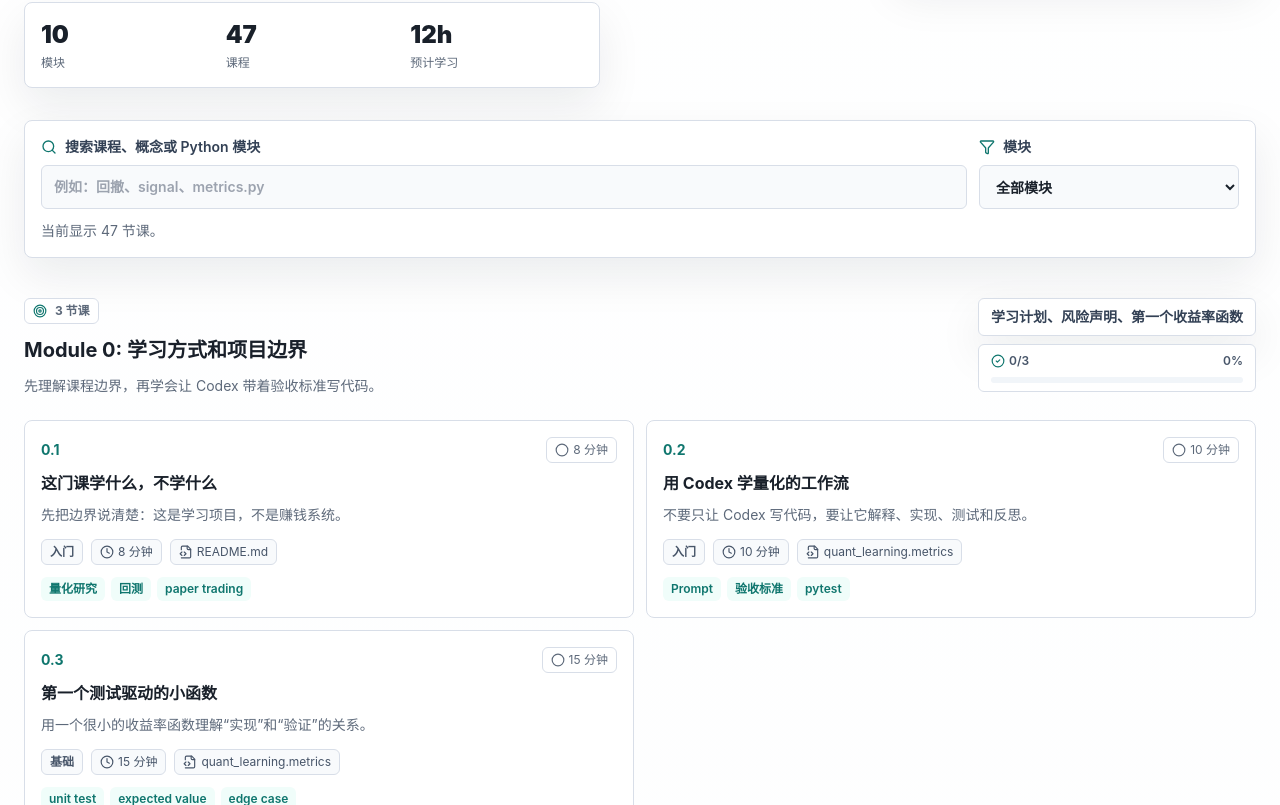
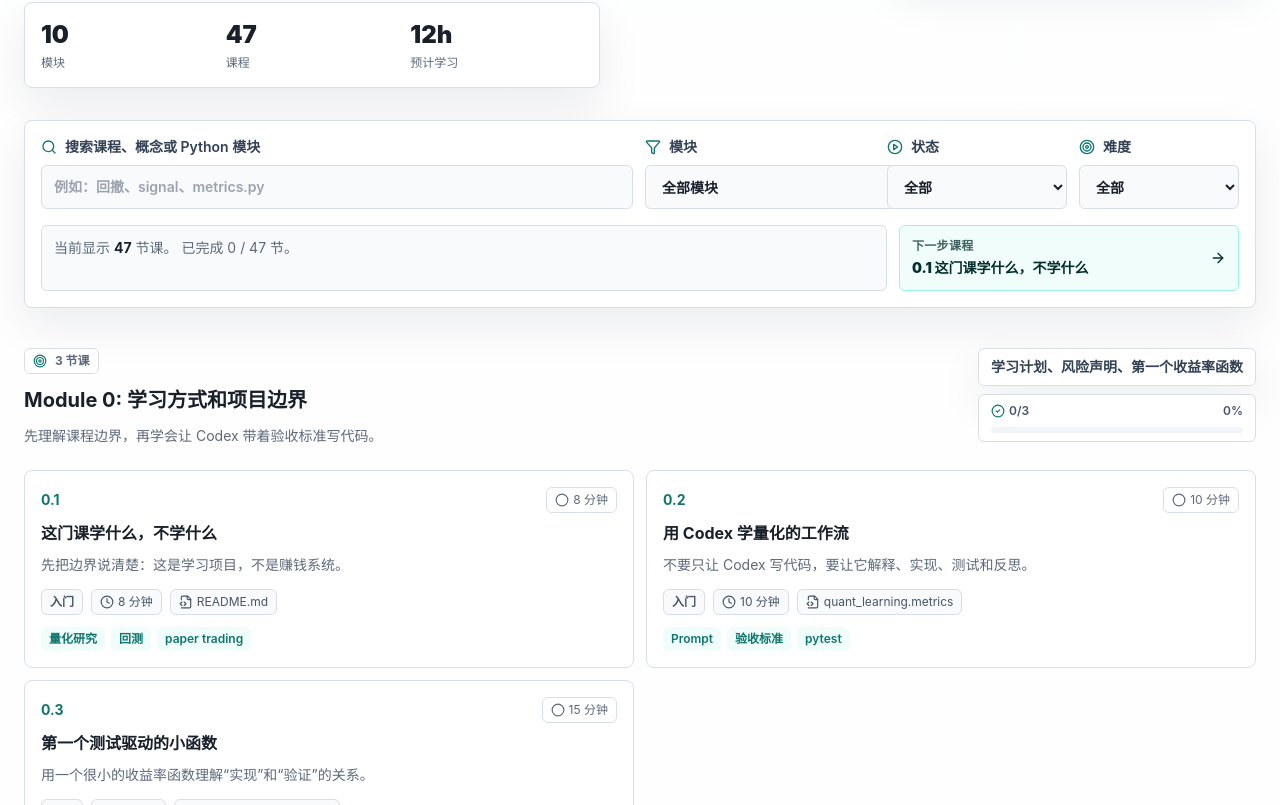
Before and after one commit to ZeyuZuo/learn-quant-with-codex, a Next.js app in the folder web/: page /courses in a window 1280 px wide. Shown: the part 395-1200 px from the top of the page. Built offline with nearby package versions, Linux system fonts and the light colour scheme.

Commit message:
Enhance course catalog learning controls

```diff
--- a/web/src/components/courses/CourseCatalog.tsx
+++ b/web/src/components/courses/CourseCatalog.tsx
@@ -1,14 +1,22 @@
 "use client";
 
+import Link from "next/link";
 import { useMemo, useState } from "react";
-import { CheckCircle2, Filter, Milestone, Search, Target } from "lucide-react";
+import { ArrowRight, CheckCircle2, Filter, Milestone, PlayCircle, RotateCcw, Search, Target } from "lucide-react";
 import { courseModules } from "@/lib/courses";
 import { CourseProgressList } from "@/components/progress/CourseProgressList";
 import { ModuleProgress } from "@/components/progress/ModuleProgress";
+import { useLessonProgress } from "@/lib/progress";
+
+type StatusFilter = "all" | "todo" | "done";
+type DifficultyFilter = "all" | "入门" | "基础" | "进阶";
 
 export function CourseCatalog() {
   const [query, setQuery] = useState("");
   const [moduleId, setModuleId] = useState("all");
+  const [status, setStatus] = useState<StatusFilter>("all");
+  const [difficulty, setDifficulty] = useState<DifficultyFilter>("all");
+  const progress = useLessonProgress();
 
   const filteredModules = useMemo(() => {
     const normalizedQuery = query.trim().toLowerCase();
@@ -21,16 +29,32 @@ export function CourseCatalog() {
             return true;
           }
           const haystack = [lesson.id, lesson.title, lesson.subtitle, lesson.pythonModule, ...lesson.concepts].join(" ").toLowerCase();
-          return haystack.includes(normalizedQuery);
+          const matchesQuery = haystack.includes(normalizedQuery);
+          const matchesDifficulty = difficulty === "all" || lesson.difficulty === difficulty;
+          const completed = progress.completedSet.has(lesson.slug);
+          const matchesStatus =
+            status === "all" || !progress.ready || (status === "done" && completed) || (status === "todo" && !completed);
+
+          return matchesQuery && matchesDifficulty && matchesStatus;
         }),
       }))
-      .filter((module) => module.lessons.length > 0 || !normalizedQuery);
-  }, [moduleId, query]);
+      .filter((module) => module.lessons.length > 0 || (!normalizedQuery && difficulty === "all" && status === "all"));
+  }, [difficulty, moduleId, progress.completedSet, progress.ready, query, status]);
+
+  const visibleLessons = filteredModules.reduce((sum, module) => sum + module.lessons.length, 0);
+  const hasActiveFilters = query.trim().length > 0 || moduleId !== "all" || status !== "all" || difficulty !== "all";
+
+  function clearFilters() {
+    setQuery("");
+    setModuleId("all");
+    setStatus("all");
+    setDifficulty("all");
+  }
 
   return (
     <>
       <section className="mt-8 rounded-lg border border-line bg-white p-4 shadow-soft">
-        <div className="grid gap-3 lg:grid-cols-[1fr_260px]">
+        <div className="grid gap-3 lg:grid-cols-[1fr_230px_180px_160px]">
           <label className="grid gap-2 text-sm font-semibold text-slate-700">
             <span className="inline-flex items-center gap-2">
               <Search className="h-4 w-4 text-accent" />
@@ -61,9 +85,94 @@ export function CourseCatalog() {
               ))}
             </select>
           </label>
+          <label className="grid gap-2 text-sm font-semibold text-slate-700">
+            <span className="inline-flex items-center gap-2">
+              <PlayCircle className="h-4 w-4 text-accent" />
+              状态
+            </span>
+            <select
+              value={status}
+              onChange={(event) => setStatus(event.target.value as StatusFilter)}
+              className="min-h-11 rounded-md border border-line bg-slate-50 px-3 text-sm text-ink outline-none transition focus:border-accent focus:bg-white focus:ring-2 focus:ring-accent/20"
+            >
+              <option value="all">全部</option>
+              <option value="todo">未完成</option>
+              <option value="done">已完成</option>
+            </select>
+          </label>
+          <label className="grid gap-2 text-sm font-semibold text-slate-700">
+            <span className="inline-flex items-center gap-2">
+              <Target className="h-4 w-4 text-accent" />
+              难度
+            </span>
+            <select
+              value={difficulty}
+              onChange={(event) => setDifficulty(event.target.value as DifficultyFilter)}
+              className="min-h-11 rounded-md border border-line bg-slate-50 px-3 text-sm text-ink outline-none transition focus:border-accent focus:bg-white focus:ring-2 focus:ring-accent/20"
+            >
+              <option value="all">全部</option>
+              <option value="入门">入门</option>
+              <option value="基础">基础</option>
+              <option value="进阶">进阶</option>
+            </select>
+          </label>
         </div>
-        <p className="mt-3 text-sm text-muted">当前显示 {filteredModules.reduce((sum, module) => sum + module.lessons.length, 0)} 节课。</p>
+
+        <div className="mt-4 grid gap-3 lg:grid-cols-[1fr_340px]">
+          <div className="rounded-md border border-line bg-slate-50 p-3">
+            <div className="flex flex-wrap items-center justify-between gap-3">
+              <p className="text-sm text-muted">
+                当前显示 <span className="font-bold text-ink">{visibleLessons}</span> 节课。
+                {progress.ready ? ` 已完成 ${progress.completedCount} / ${progress.totalCount} 节。` : " 正在读取本地进度。"}
+              </p>
+              {hasActiveFilters ? (
+                <button
+                  type="button"
+                  onClick={clearFilters}
+                  className="inline-flex items-center gap-2 rounded-md border border-line bg-white px-3 py-2 text-sm font-bold text-ink transition hover:border-accent hover:text-accent"
+                >
+                  <RotateCcw className="h-4 w-4" />
+                  清除筛选
+                </button>
+              ) : null}
+            </div>
+          </div>
+
+          {progress.ready ? (
+            <Link
+              href={`/courses/${progress.nextLesson.slug}`}
+              className="rounded-md border border-teal-200 bg-teal-50 p-3 text-teal-950 transition hover:border-teal-300 hover:bg-teal-100"
+            >
+              <div className="flex items-center justify-between gap-3">
+                <div>
+                  <div className="text-xs font-black uppercase tracking-wide opacity-75">下一步课程</div>
+                  <div className="mt-1 text-sm font-black">
+                    {progress.nextLesson.id} {progress.nextLesson.title}
+                  </div>
+                </div>
+                <ArrowRight className="h-4 w-4 shrink-0" />
+              </div>
+            </Link>
+          ) : (
+            <div className="rounded-md border border-line bg-slate-50 p-3 text-sm font-bold text-muted">读取下一步课程中</div>
+          )}
+        </div>
       </section>
+
+      {visibleLessons === 0 ? (
+        <section className="mt-10 rounded-lg border border-amber-200 bg-amber-50 p-5 text-amber-950">
+          <h2 className="text-lg font-black">没有找到匹配课程</h2>
+          <p className="mt-2 text-sm leading-7">换一个关键词，或清除状态、难度和模块筛选后再看完整学习路径。</p>
+          <button
+            type="button"
+            onClick={clearFilters}
+            className="mt-4 inline-flex items-center gap-2 rounded-md bg-amber-950 px-3 py-2 text-sm font-bold text-white transition hover:bg-amber-900"
+          >
+            <RotateCcw className="h-4 w-4" />
+            清除筛选
+          </button>
+        </section>
+      ) : null}
 
       <div className="mt-10 grid gap-10">
         {filteredModules.map((module, moduleIndex) => (
@@ -87,14 +196,24 @@ export function CourseCatalog() {
               </div>
             </div>
 
+            {module.lessons.length > 0 ? (
               <div className="mt-5 grid gap-3 md:grid-cols-2">
                 <CourseProgressList lessons={module.lessons} />
               </div>
+            ) : (
+              <div className="mt-5 rounded-lg border border-line bg-slate-50 p-4 text-sm leading-7 text-muted">本模块下没有匹配当前筛选条件的课程。</div>
+            )}
 
             <div className="mt-5 rounded-lg border border-teal-200 bg-teal-50 p-4">
+              <div className="flex flex-wrap items-center justify-between gap-3">
                 <div className="flex items-center gap-2 text-sm font-bold text-teal-950">
                   <Milestone className="h-4 w-4" />
                   Mini Project: {module.miniProject.title}
+                </div>
+                <Link href={`/projects#${module.id}`} className="inline-flex items-center gap-2 rounded-md bg-teal-950 px-3 py-2 text-xs font-bold text-white transition hover:bg-teal-800">
+                  查看项目
+                  <ArrowRight className="h-3.5 w-3.5" />
+                </Link>
               </div>
               <p className="mt-2 text-sm leading-7 text-teal-950">{module.miniProject.deliverable}</p>
               <div className="mt-3 grid gap-2 md:grid-cols-3">
```
Lines whose indentation alone changed are shown as unchanged.
